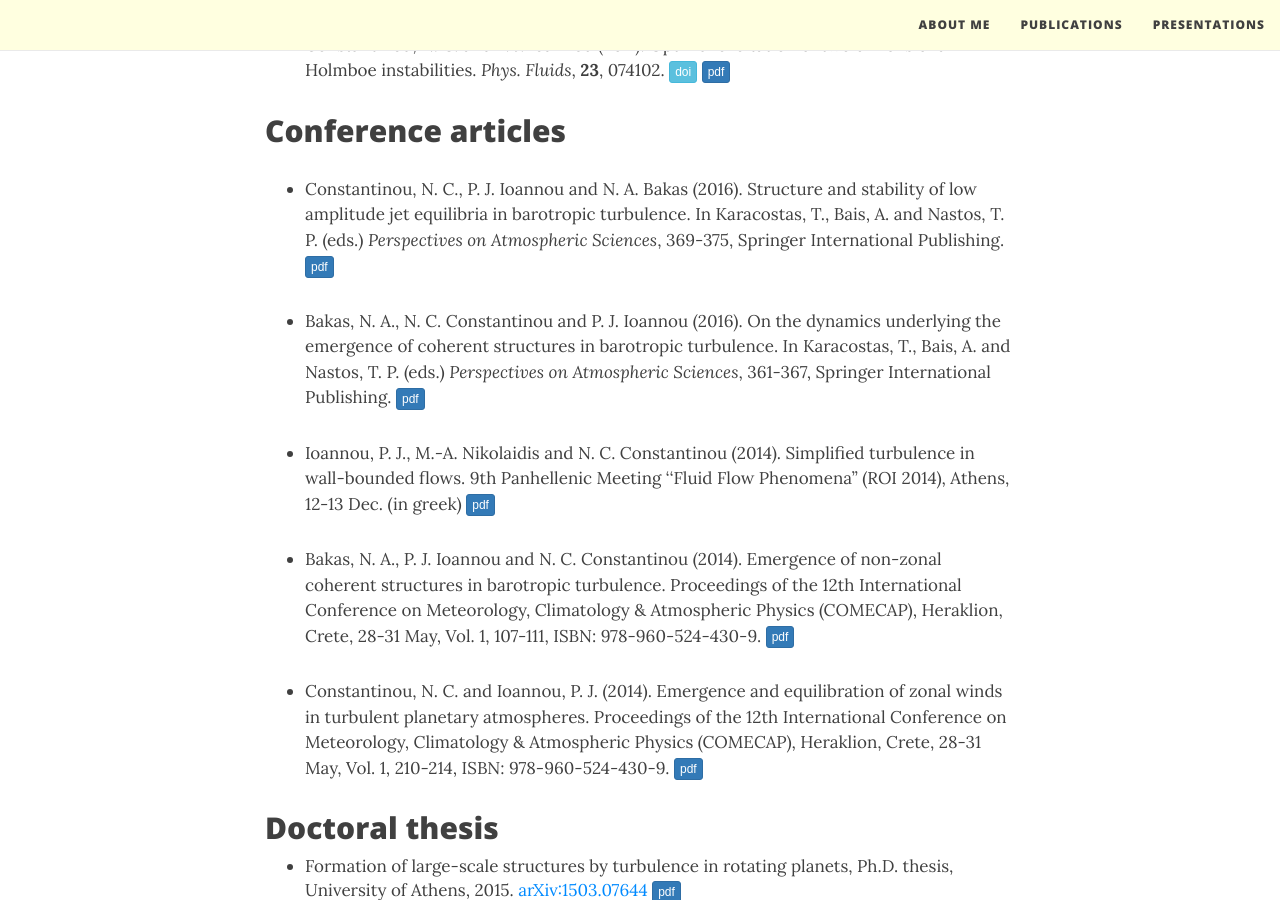
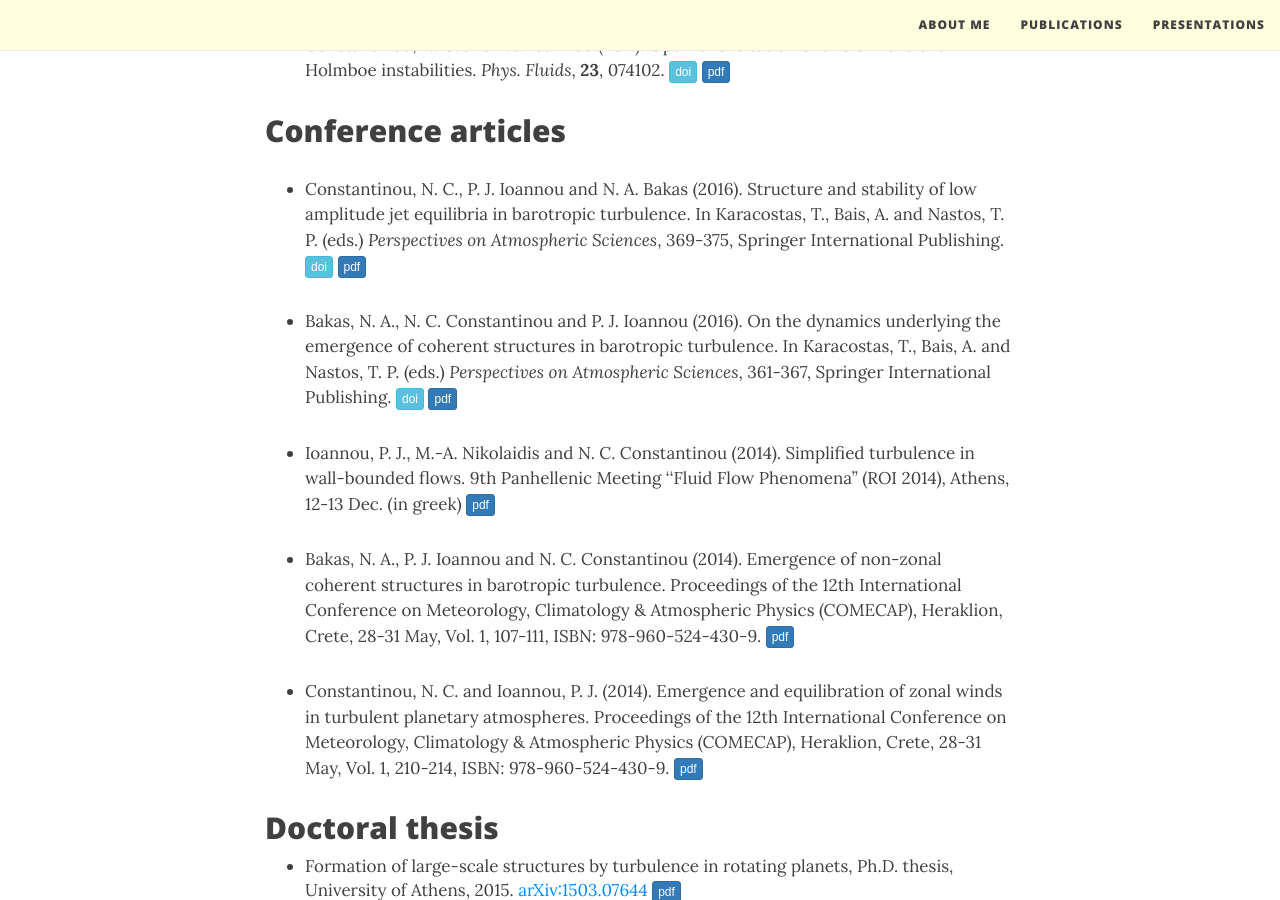
Before and after one commit to navidcy/navidcy.github.io, a Jekyll site: the page built from publications.md, in a window 1280 px wide and 900 px high, scrolled down 890 px. Built offline with Jekyll 4.4.1, drawn with Linux system fonts in a browser that asks for light colours; nearby versions of some CDN libraries.

Commit message:
added doi for comecap papers + favicon

```diff
--- a/publications.md
+++ b/publications.md
@@ -9,7 +9,6 @@ title: Publications
 - Constantinou, N. C. and W. R. Young (2016). Beta-plane turbulence above monoscale topography. _J. Fluid Mech._, (submitted, [arXiv:1612.03374][arXiv:1612.03374])  <a class="btn btn-primary btn-xs{{end}}" href="betaplane-topo-1.pdf"><span style="font-family:sans-serif;">pdf</span></a>
 
 - Farrell, B. F., P. J. Ioannou, J. Jiménez, N. C. Constantinou, A. Lozano-Durán and M.-A. Nikolaidis (2016). A statistical state dynamics-based study of the structure and mechanism of large-scale motions in plane Poiseuille flow. _J. Fluid. Mech._, **809**, 290-315. [<span class="btn btn-info btn-xs{{end}}" style="font-family:sans-serif;">doi</span>][vlsm-poiseuille-doi]{:target="_blank"} [<span class="btn btn-primary btn-xs{{end}}" style="font-family:sans-serif;">pdf</span>][vlsm-poiseuille]
-
 
 
 - Constantinou, N. C., B. F. Farrell and P. J. Ioannou (2016). Statistical state dynamics of jet—wave coexistence in barotropic beta-plane turbulence. _J. Atmos. Sci._, **73 (5)**, 2229-2253. [<span class="btn btn-info btn-xs{{end}}" style="font-family:sans-serif;">doi</span>][ssd-jet-wave-doi]{:target="_blank"} [<span class="btn btn-primary btn-xs{{end}}" style="font-family:sans-serif;">pdf</span>][ssd-jet-wave]
@@ -29,9 +28,9 @@ title: Publications
 
 ## Conference articles
 
-- Constantinou, N. C., P. J. Ioannou and N. A. Bakas (2016). Structure and stability of low amplitude jet equilibria in barotropic turbulence. In Karacostas, T., Bais, A. and Nastos, T. P. (eds.) _Perspectives on Atmospheric Sciences_, 369-375, Springer International Publishing. [<span class="btn btn-primary btn-xs{{end}}" style="font-family:sans-serif;">pdf</span>][comecap2016-s3t_eckhaus]
+- Constantinou, N. C., P. J. Ioannou and N. A. Bakas (2016). Structure and stability of low amplitude jet equilibria in barotropic turbulence. In Karacostas, T., Bais, A. and Nastos, T. P. (eds.) _Perspectives on Atmospheric Sciences_, 369-375, Springer International Publishing. [<span class="btn btn-info btn-xs{{end}}" style="font-family:sans-serif;">doi</span>][comecap2016-s3t_eckhaus-doi]{:target="_blank"} [<span class="btn btn-primary btn-xs{{end}}" style="font-family:sans-serif;">pdf</span>][comecap2016-s3t_eckhaus]
 
-- Bakas, N. A., N. C. Constantinou and P. J. Ioannou (2016). On the dynamics underlying the emergence of coherent structures in barotropic turbulence. In Karacostas, T., Bais, A. and Nastos, T. P. (eds.) _Perspectives on Atmospheric Sciences_, 361-367, Springer International Publishing.
+- Bakas, N. A., N. C. Constantinou and P. J. Ioannou (2016). On the dynamics underlying the emergence of coherent structures in barotropic turbulence. In Karacostas, T., Bais, A. and Nastos, T. P. (eds.) _Perspectives on Atmospheric Sciences_, 361-367, Springer International Publishing. [<span class="btn btn-info btn-xs{{end}}" style="font-family:sans-serif;">doi</span>][comecap2016-s3t_stab-doi]{:target="_blank"}
  [<span class="btn btn-primary btn-xs{{end}}" style="font-family:sans-serif;">pdf</span>][comecap2016-s3t_stab]
 
 - Ioannou, P. J., M.-A. Nikolaidis and N. C. Constantinou (2014). Simplified turbulence in wall-bounded flows. 9th Panhellenic Meeting ''Fluid Flow Phenomena'' (ROI 2014), Athens, 12-13 Dec. (in greek) [<span class="btn btn-primary btn-xs{{end}}" style="font-family:sans-serif;">pdf</span>][roi2014-rnl]
@@ -61,7 +60,8 @@ title: Publications
 [multiflow-doi]: http://dx.doi.org/10.1088/1742-6596/506/1/012004
 [s3t-jets-jas-doi]: http://dx.doi.org/10.1175/JAS-D-13-076.1
 [holmboe-doi]: http://dx.doi.org/10.1063/1.3609283
-
+[comecap2016-s3t_eckhaus-doi]: http://dx.doi.org/10.1007/978-3-319-35095-0_52
+[comecap2016-s3t_stab-doi]: http://dx.doi.org/10.1007/978-3-319-35095-0_51
 
 [comecap2016-s3t_eckhaus]: S3T_eckhaus-comecap-2016.pdf
 [comecap2016-s3t_stab]: S3T_stab-comecap-2016.pdf
```
Also changed, not shown: favicon.ico (added).
